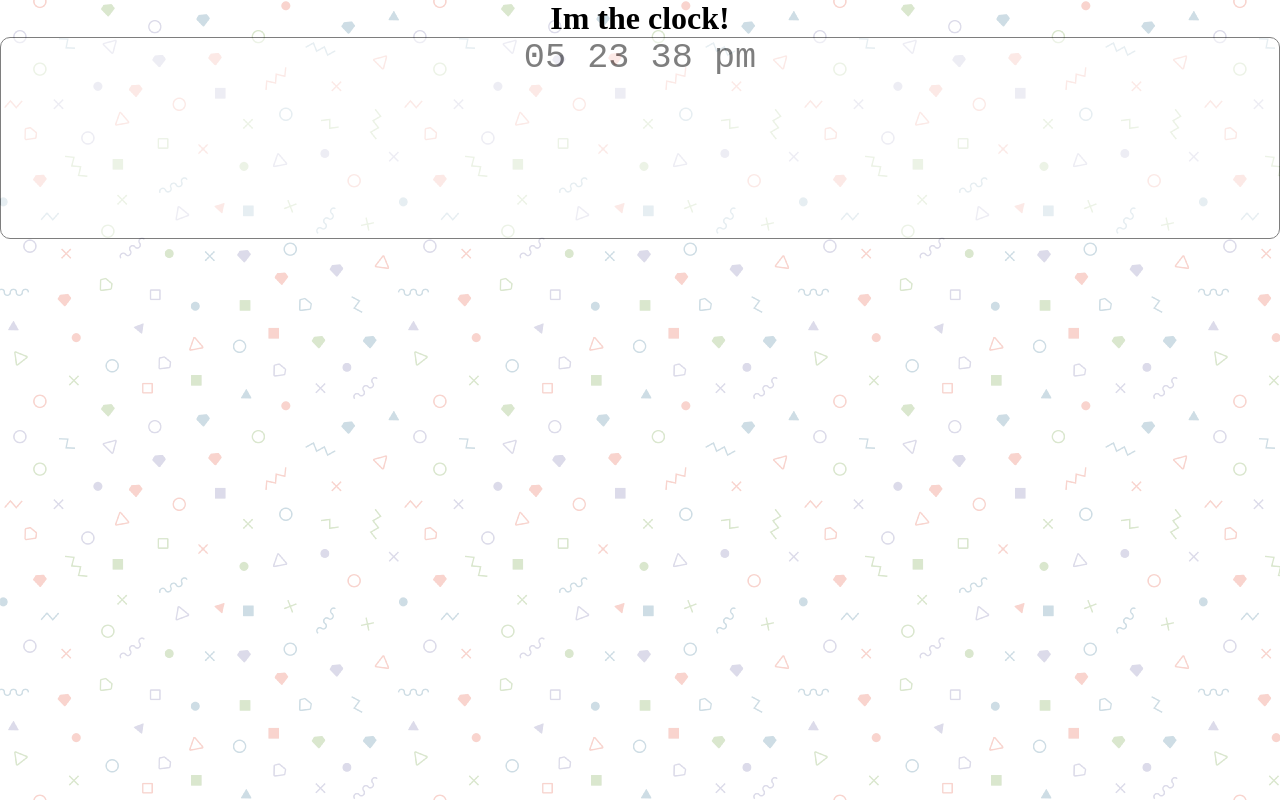
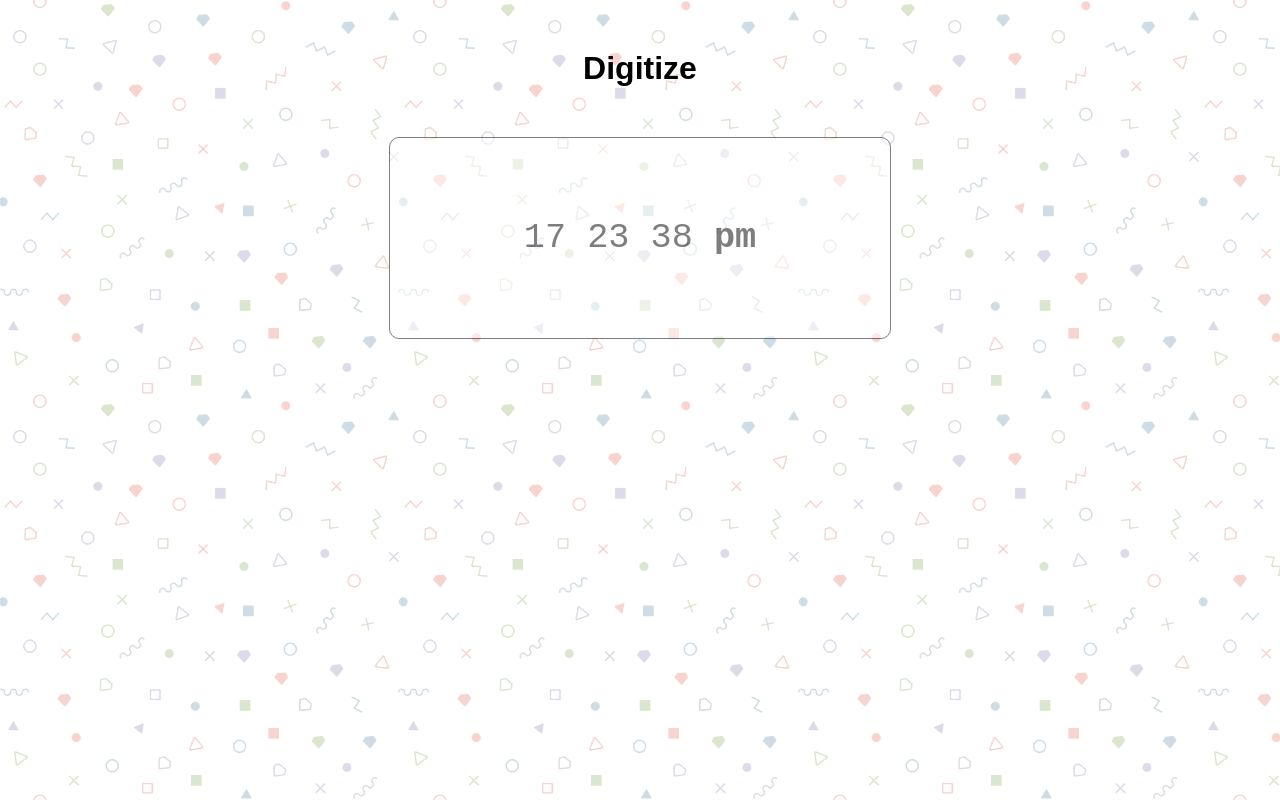
Before and after one commit to frontendops/digital-clock-js, a plain HTML site: page index.html in a window 1280 px wide. Drawn offline with Linux system fonts and the light colour scheme.

Commit message:
additional styling

```diff
--- a/app.css
+++ b/app.css
@@ -14,6 +14,11 @@
     width: 100vw;
 }
 
+.main-clock .title {
+    font-family: Arial, Helvetica, sans-serif;
+    padding-top: 50px;
+}
+
 .time-container {
     background-color: white;
     opacity: .5;
@@ -23,10 +28,14 @@
     border: black solid 1px;
     border-radius: 10px;
     display: flex;
+    max-width: 500px;
+    margin: 0 auto;
+    margin-top: 50px;
 
 }
 
 .clock {
     max-width: 400px;
     margin: 0 auto;
+    align-self: center;
 }
--- a/app.js
+++ b/app.js
@@ -32,7 +32,7 @@ function getTime() {
     sec.innerHTML = currentSeconds;
 
     formatTime();
-    formatNumbers();
+    //formatNumbers();
 
 }
 
@@ -41,27 +41,30 @@ formatTime = () => {
     //am or pm
     if (currentHour >= 12) {
         currentHour = currentHour - 12;
-        noon.innerHTML = 'pm';
+        noon.innerHTML = '<b>pm</b>';
     } else if (currentHour <= 11) {
         currentHour = currentHour;
-        noon.innerHTML = 'am';
+        noon.innerHTML = '<b>am</b>';
     }
 }
 
 //check if numbers are single digit ot add a zero in front of them
 formatNumbers = () => {
+    if (currentSeconds < 10) {
+        sec.innerHTML = `0${currentSeconds}`;
+    }
+
     if (currentHour < 10) {
         hours.innerHTML = `0${currentHour}`;
     }
 
-    if (currentSeconds < 10) {
-        sec.innerHTML = `0${currentSeconds}`;
+
+    if (currentMins < 10) {
+        mins.innerHTML = `0${currentMins}`;
+
     }
 
-    if (currentMins < 10) {
-        mins.innerHTML = `0${currentSeconds}`;
-
-    }
+    return false;
 }
 
 setInterval(getTime, 1000);
--- a/index.html
+++ b/index.html
@@ -11,7 +11,7 @@
 <body>
     <div class="container">
         <div class="main-clock">
-            <h1>Im the clock!</h1>
+            <h1 class="title">Digitize</h1>
             <div class="time-container">
                 <div class="clock">
                     <span class="hour"></span>
```
